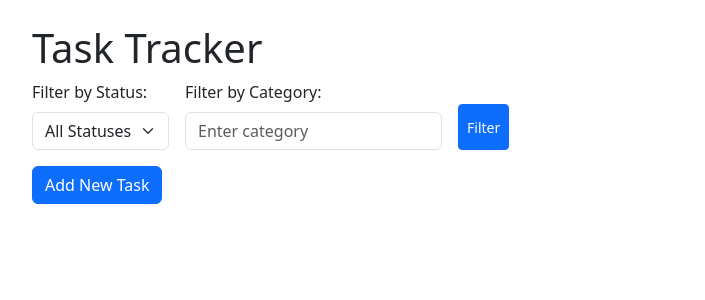
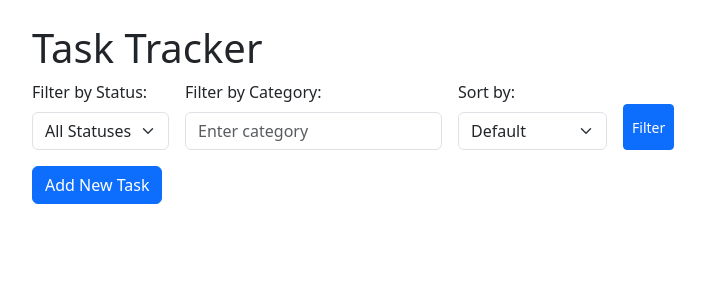
Before and after one commit to svladimir1010/Task-Tracker, a Flask app: page / in a window 1280 px wide. Shown: the part 56-356 px from the top of the page, without its empty margins (50-755 px from the left). Run offline with Flask 3, Linux system fonts and the light colour scheme; the visitor is signed in with stand-in values (Sample User, id 1); data that the repository does not hold is empty.

Commit message:
Add sorting by created_at

```diff
--- a/app/routes.py
+++ b/app/routes.py
@@ -46,13 +46,17 @@ def logout():
 def index():
     status_filter = request.args.get('status')
     category_filter = request.args.get('category')
+    sort_by = request.args.get('sort_by', 'id')
     query = Task.query.filter_by(user_id=current_user.id)
     if status_filter:
         query = query.filter_by(status=status_filter)
     if category_filter:
         query = query.filter_by(category=category_filter)
-    tasks = query.all()
-    return render_template('index.html', tasks=tasks, status_filter=status_filter, category_filter=category_filter)
+    if sort_by == 'created_at':
+        tasks = query.order_by(Task.created_at.desc()).all()
+    else:
+        tasks = query.order_by(Task.id).all()
+    return render_template('index.html', tasks=tasks, status_filter=status_filter, category_filter=category_filter, sort_by=sort_by)
 
 
 @bp.route('/add', methods=['GET', 'POST'])
--- a/app/templates/index.html
+++ b/app/templates/index.html
@@ -17,6 +17,13 @@
 			<label class="form-label">Filter by Category:</label>
 			<input type="text" name="category" class="form-control" placeholder="Enter category"
 			       value="{{ category_filter or '' }}">
+		</div>
+		<div>
+			<label class="form-label">Sort by:</label>
+			<select name="sort_by" class="form-select" onchange="this.form.submit()">
+				<option value="id" {% if sort_by=='id' %}selected{% endif %}>Default</option>
+				<option value="created_at" {% if sort_by=='created_at' %}selected{% endif %}>Data Created</option>
+			</select>
 		</div>
 		<button type="submit" class="btn btn-sm btn-primary mt-4">Filter</button>
 	</form>
```
Lines whose indentation alone changed are shown as unchanged.
